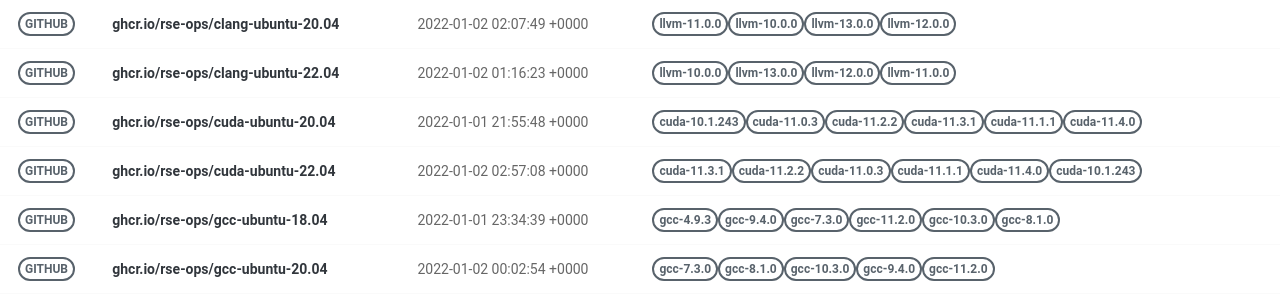
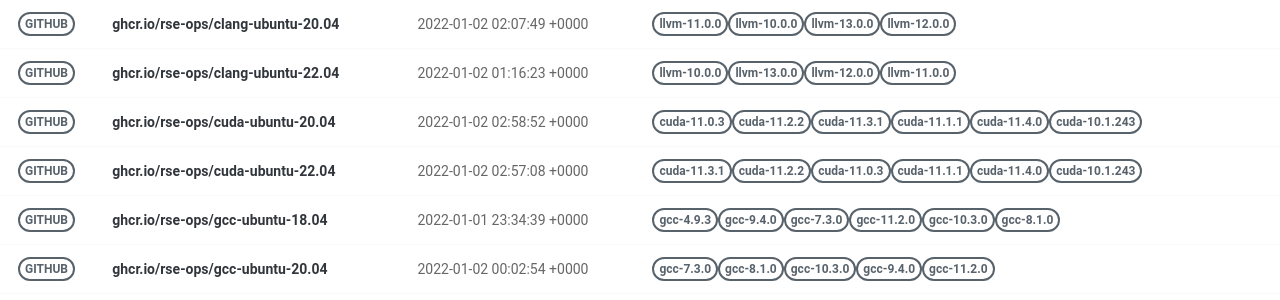
Before and after one commit to rse-ops/docker-images, a Jekyll site: the page built from pages/index.md, in a window 1280 px wide. Shown: the part 179-479 px from the top of the page. Built offline with Jekyll 4.4.1, drawn with Linux system fonts in a browser that asks for light colours; nearby versions of some CDN libraries.

Commit message:
Automated push to update library 2022-01-02

```diff
--- a/_library/ghcr.io-rse-ops-cuda-ubuntu-20.04.md
+++ b/_library/ghcr.io-rse-ops-cuda-ubuntu-20.04.md
@@ -1,14 +1,11 @@
 ---
 layout: container
 name: ghcr.io/rse-ops/cuda-ubuntu-20.04
-updated_at: 2022-01-01 21:55:48.788837
+updated_at: 2022-01-02 02:58:52.913877
 
 
 container_url: https://github.com/orgs/rse-ops/packages/container/package/cuda-ubuntu-20.04
 versions:
- - tag: cuda-10.1.243
-   dockerfile: https://github.com/rse-ops/docker-images/blob/main/ubuntu/cuda/Dockerfile
-   manifest: https://crane.ggcr.dev/manifest/ghcr.io/rse-ops/cuda-ubuntu-20.04:cuda-10.1.243
  - tag: cuda-11.0.3
    dockerfile: https://github.com/rse-ops/docker-images/blob/main/ubuntu/cuda/Dockerfile
    manifest: https://crane.ggcr.dev/manifest/ghcr.io/rse-ops/cuda-ubuntu-20.04:cuda-11.0.3
```
Also changed, not shown: other parts of _library/ghcr.io-rse-ops-cuda-ubuntu-20.04.md (+3 -0 lines).
